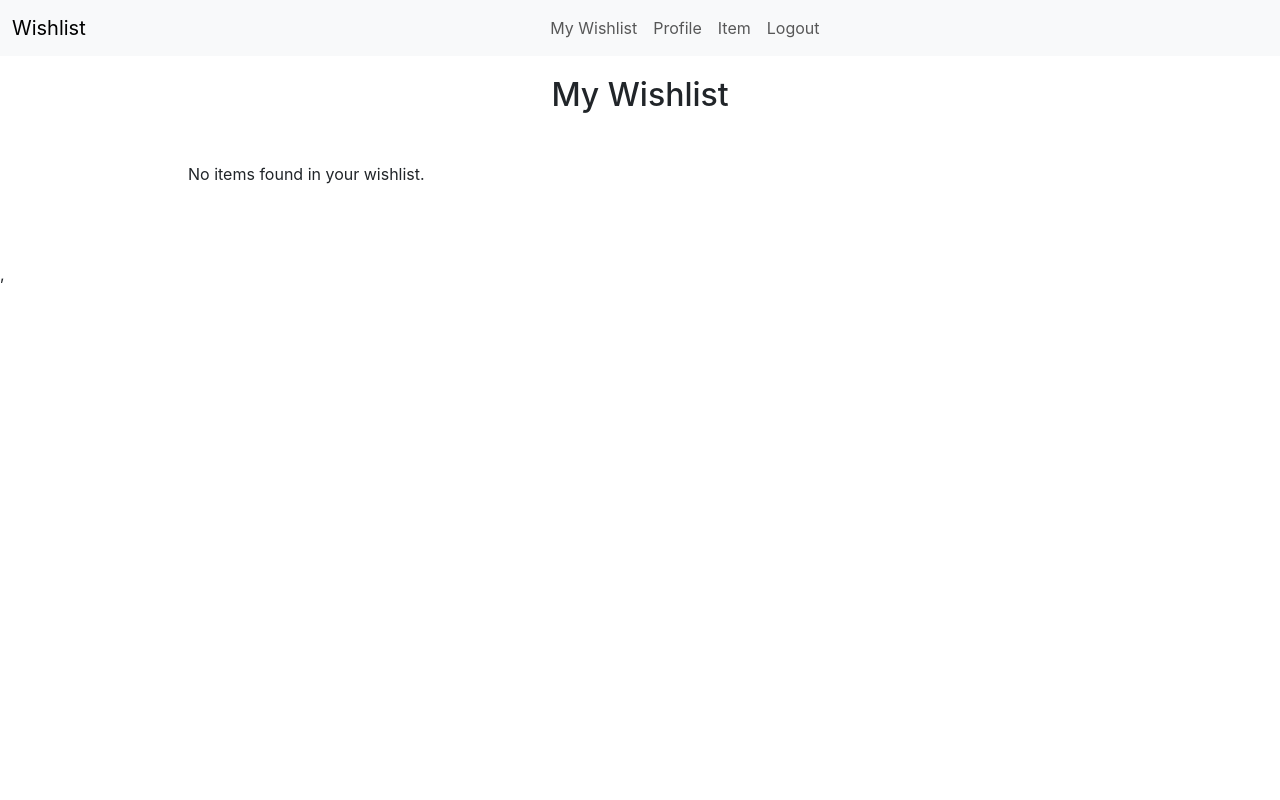
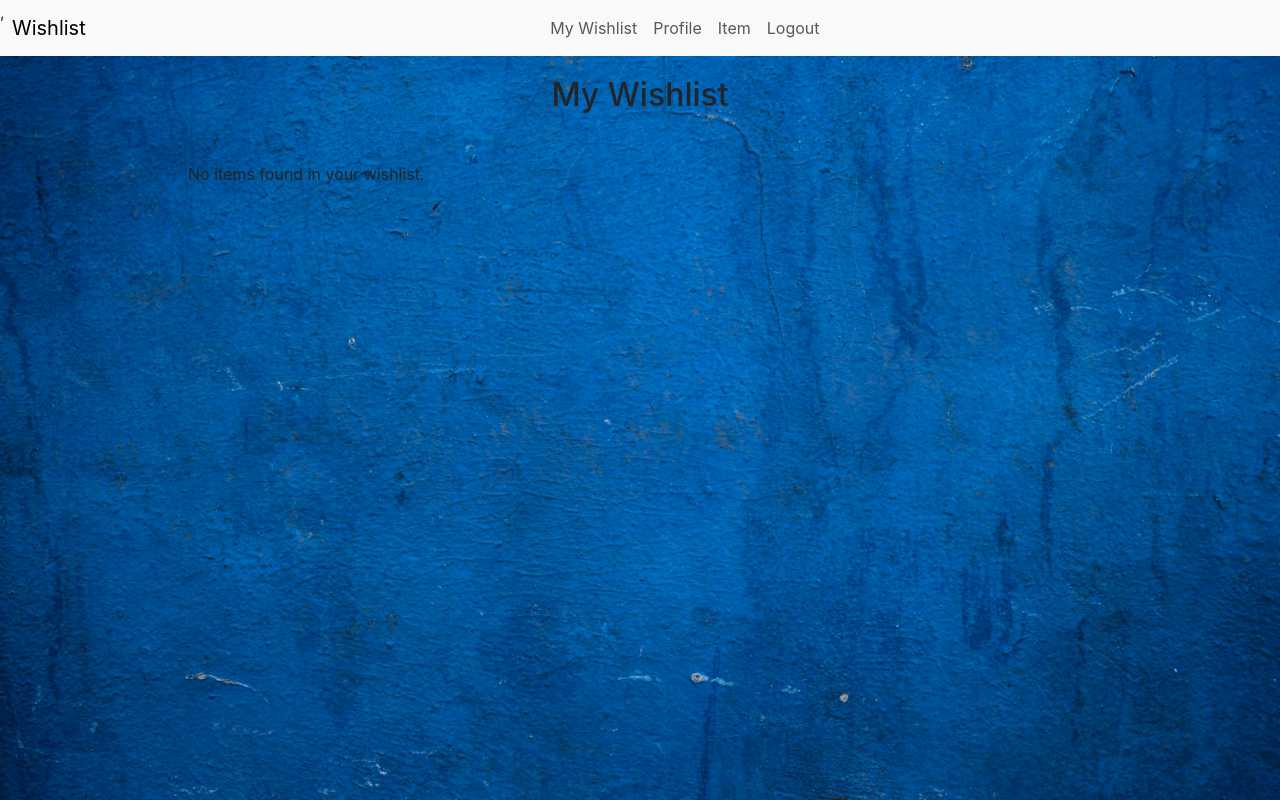
Before and after one commit to divaldez7464/frontend, a React (Create React App) app: page /wishlist in a window 1280 px wide. Built offline with nearby package versions, Linux system fonts and the light colour scheme.

Commit message:
fixed bugs and added some bootstrap

```diff
--- a/src/components/Wishlist.js
+++ b/src/components/Wishlist.js
@@ -1,6 +1,7 @@
 import React, { useState, useEffect } from 'react';
 import Navbar from './Navbar';
 import { useNavigate } from 'react-router-dom';
+import '../styles/Item.css';
 
 const Wishlist = () => {
     const [items, setItems] = useState([]);
@@ -118,7 +119,7 @@ const Wishlist = () => {
     };
 
     return (
-        <>
+        <div className="background">
         <Navbar/>
         <div style={styles.container}>
             <h2>My Wishlist</h2>
@@ -202,7 +203,7 @@ const Wishlist = () => {
                 </div>
             </div>
         )}
-        </>
+        </div>
     );
 };
 
@@ -226,6 +227,7 @@ const styles = {
         margin: '10px',
         width: '30%',
         textAlign: 'left',
+        backgroundColor: 'white',
     },
     error: {
         color: 'red',
```
